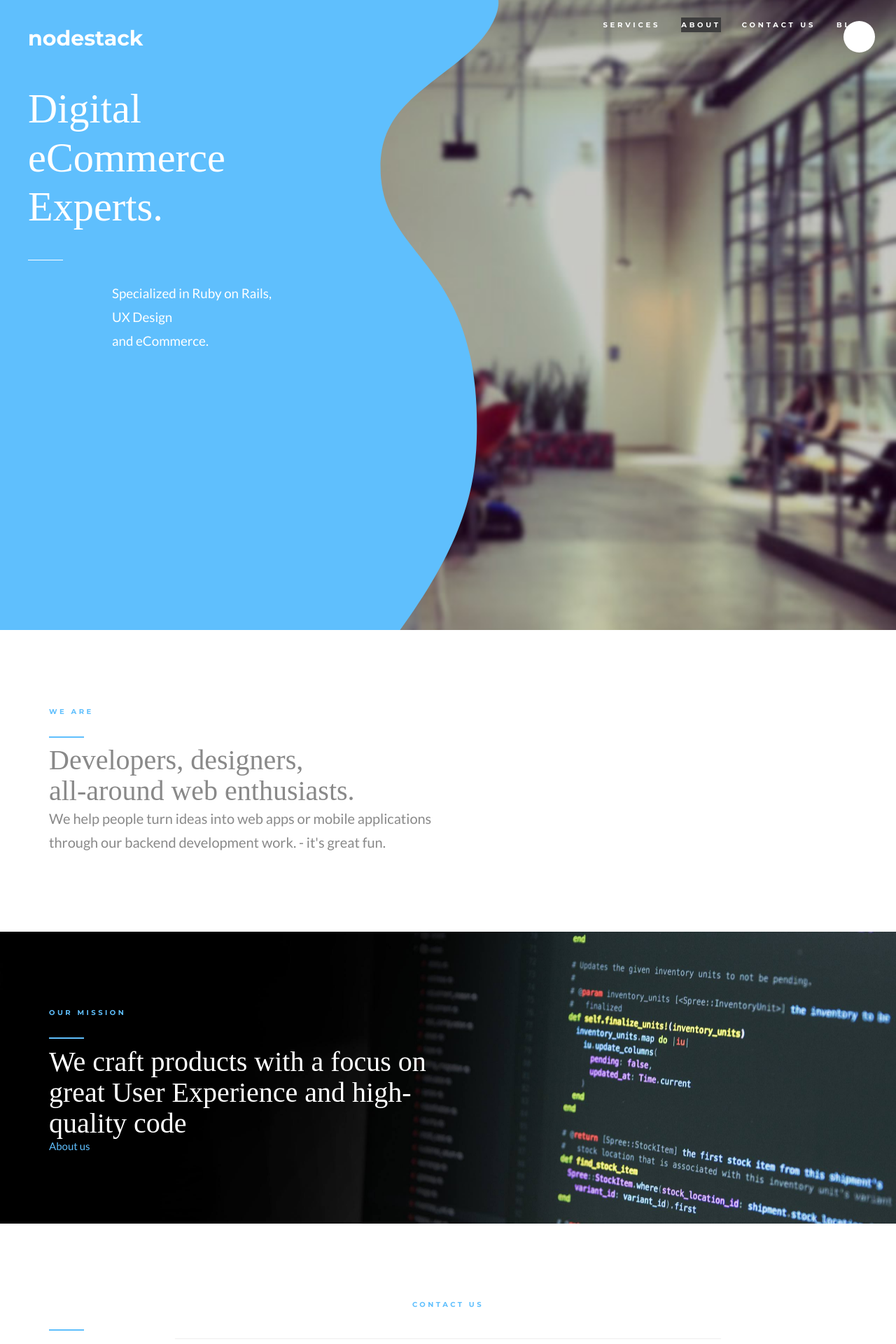
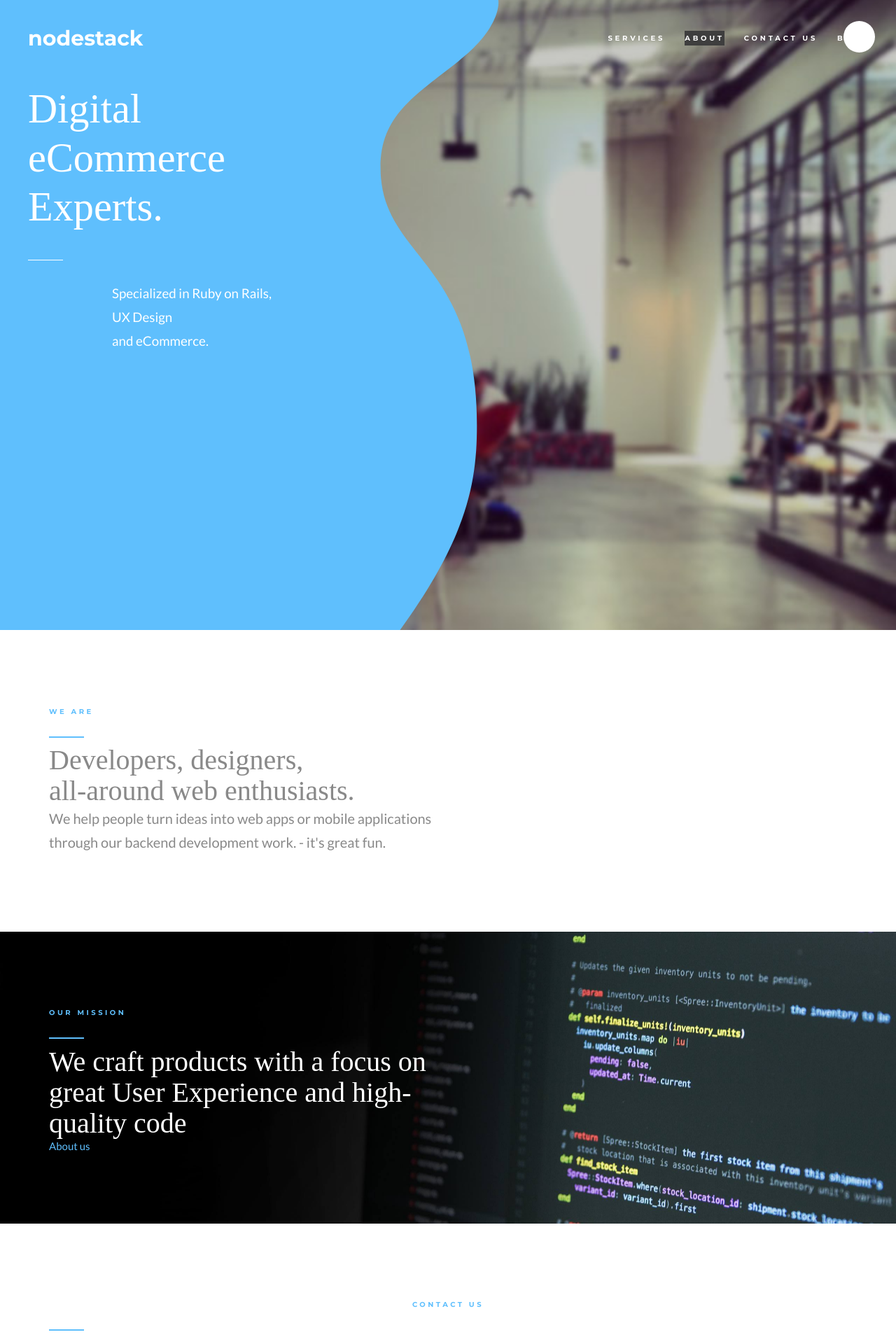
Before and after one commit to nodestack/nodestack.github.io, a Jekyll site: the page built from index.html, in a window 1280 px wide. Shown: the top 1920 px of the page at 70% size. Built offline with Jekyll 4.4.1, drawn with Linux system fonts in a browser that asks for light colours; nearby versions of some CDN libraries; some web fonts are replaced.

Commit message:
Update main.css

```diff
--- a/_includes/css/main.css
+++ b/_includes/css/main.css
@@ -278,7 +278,7 @@ header .intro-text .skills {
 .nav>li>a {
     position: relative;
     display: block;
-    margin: 0 15px;
+    margin: 19px 14px;
     padding: 0;
 }
 
@@ -454,7 +454,7 @@ section.success {
 }
 
 form .row:first-child .floating-label-form-group {
-    border-top: 1px solid #eee;
+    border: 0;
 }
 
 footer {
@@ -471,7 +471,7 @@ footer h3 {
 footer .footer-above {
     padding-top: 150px;
     padding-bottom: 150px;
-    background: rgb(34, 34, 34);
+    background: #222222;
 }
 
 footer .footer-col {
```
